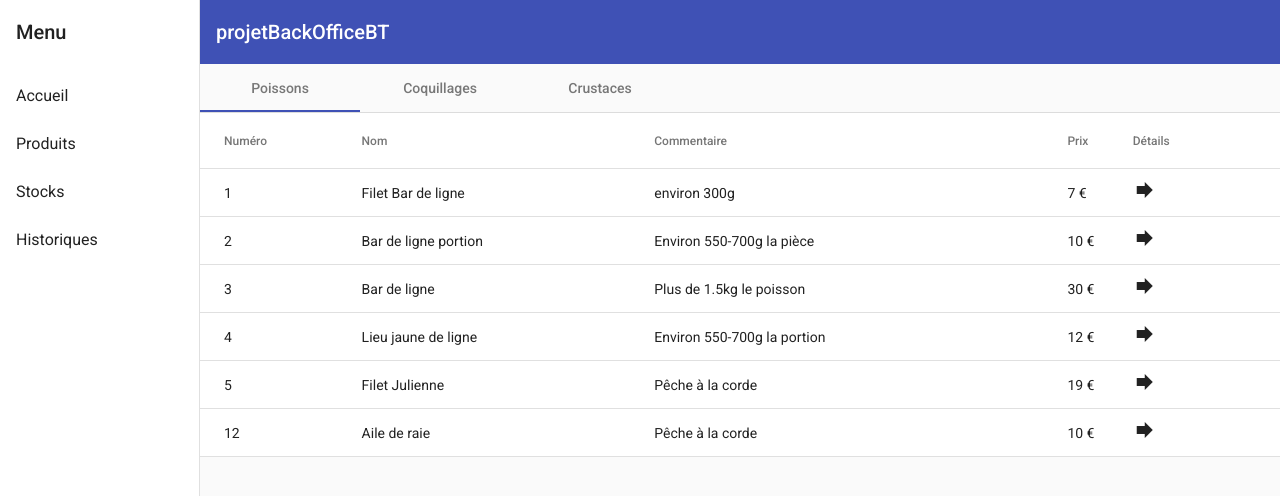
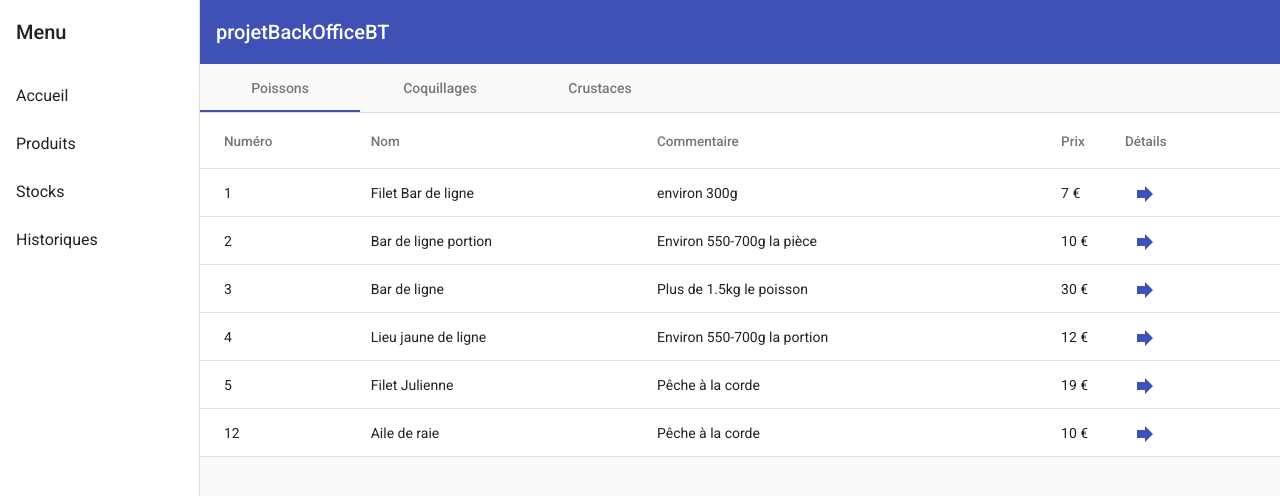
Before and after one commit to kemokaba/BackOfficeBT, an Angular app: page /produit in a window 1280 px wide. Shown: the top 496 px of the page. Built offline with nearby package versions, Linux system fonts and the light colour scheme.

Commit message:
Petit ajout dans produit

```diff
--- a/src/app/app.module.ts
+++ b/src/app/app.module.ts
@@ -15,7 +15,6 @@ import { ProduitComponent } from './produit/produit.component';
 import { StockComponent } from './stock/stock.component';
 import { HistoriqueComponent } from './historique/historique.component';
 import {MatTableModule} from '@angular/material/table';
-import {MatCardModule} from '@angular/material/card';
 import {MatTabsModule} from '@angular/material/tabs';
 
 import { HttpClientModule } from '@angular/common/http';
@@ -40,7 +39,6 @@ import { ProductsService } from './core/services/product.service';
     MatIconModule,
     MatListModule,
     MatTableModule,
-    MatCardModule,
     MatTabsModule,
     HttpClientModule
   ],
--- a/src/app/produit/produit.component.css
+++ b/src/app/produit/produit.component.css
@@ -1,3 +1,7 @@
 table {
     width: 100%;
   }
+
+th{
+    font-size: 13.5px;
+}
--- a/src/app/produit/produit.component.html
+++ b/src/app/produit/produit.component.html
@@ -1,9 +1,6 @@
 <mat-tab-group>
     <mat-tab label="Poissons">
         <table mat-table [dataSource]="triTableau(0)"  class="mat-elevation-z8">
-
-            <!--- Note that these columns can be defined in any order.
-                    The actual rendered columns are set as a property on the row definition" -->
 
             <!-- Position Column -->
             <ng-container matColumnDef="no.">
@@ -30,7 +27,9 @@
             <ng-container matColumnDef="détail">
                 <th mat-header-cell *matHeaderCellDef> Détails </th>
                 <td mat-cell *matCellDef="let produit">
-                    <mat-icon>forward</mat-icon>
+                    <button mat-icon-button color="primary">
+                        <mat-icon>forward</mat-icon>
+                    </button>
                 </td>
             </ng-container>
 
@@ -40,9 +39,6 @@
     </mat-tab>
     <mat-tab label="Coquillages">
         <table mat-table [dataSource]="triTableau(1)"  class="mat-elevation-z8">
-
-            <!--- Note that these columns can be defined in any order.
-                    The actual rendered columns are set as a property on the row definition" -->
 
             <!-- Position Column -->
             <ng-container matColumnDef="no.">
@@ -69,7 +65,9 @@
             <ng-container matColumnDef="détail">
                 <th mat-header-cell *matHeaderCellDef> Détails </th>
                 <td mat-cell *matCellDef="let produit">
-                    <mat-icon>forward</mat-icon>
+                    <button mat-icon-button color="primary">
+                        <mat-icon>forward</mat-icon>
+                    </button>
                 </td>
             </ng-container>
 
@@ -79,9 +77,6 @@
     </mat-tab>
     <mat-tab label="Crustaces">
         <table mat-table [dataSource]="triTableau(2)"  class="mat-elevation-z8">
-
-            <!--- Note that these columns can be defined in any order.
-                    The actual rendered columns are set as a property on the row definition" -->
 
             <!-- Position Column -->
             <ng-container matColumnDef="no.">
@@ -108,7 +103,9 @@
             <ng-container matColumnDef="détail">
                 <th mat-header-cell *matHeaderCellDef> Détails </th>
                 <td mat-cell *matCellDef="let produit">
-                    <mat-icon>forward</mat-icon>
+                    <button mat-icon-button color="primary">
+                        <mat-icon>forward</mat-icon>
+                    </button>
                 </td>
             </ng-container>
 
--- a/src/app/produit/produit.component.ts
+++ b/src/app/produit/produit.component.ts
@@ -19,7 +19,6 @@ export class ProduitComponent implements OnInit {
     this.productsService.getProductsFromJson().subscribe((res : Product[]) => {
       this.listeProduits = res;
       this.listeProduits.sort((a, b) => (a.id < b.id ? -1 : 1));
-      console.log(this.getProduit(1))
     },
     (err) => {
       alert('failed loading json data');
```
